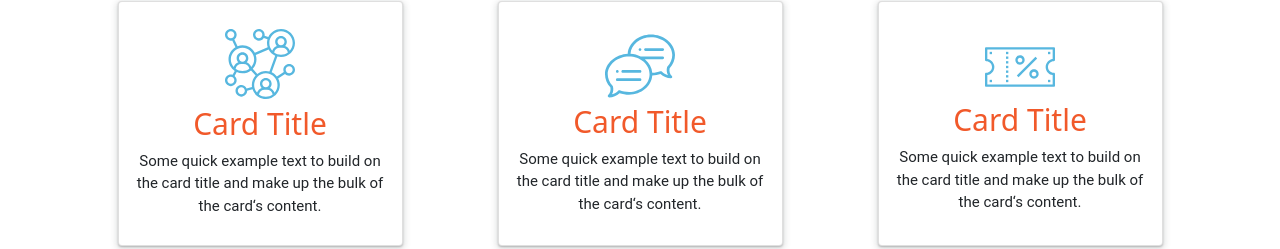
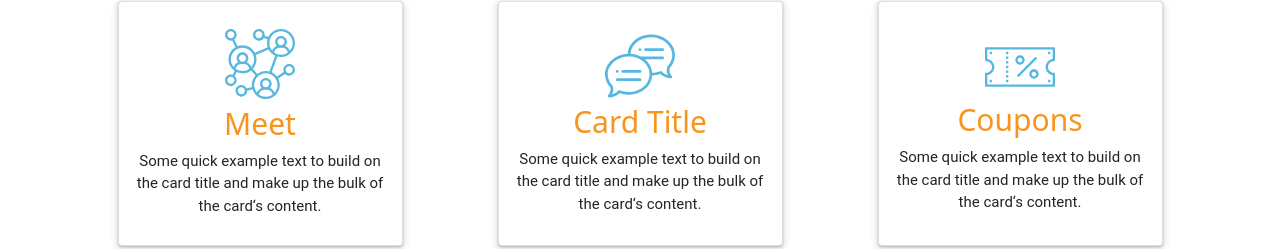
Before and after one commit to ReCoded-Org/capstone-turkey-love-thy-neighbour, a React (Create React App) app: page / in a window 1280 px wide. Shown: the part 1826-2075 px from the top of the page. Built offline with nearby package versions, Linux system fonts and the light colour scheme; no server answers.

Commit message:
Tweak styles, add the header content of the cards

```diff
--- a/src/components/Features/index.jsx
+++ b/src/components/Features/index.jsx
@@ -19,7 +19,7 @@ function Features() {
           <Col xs={12} sm={12} md={3}>
             <Card className="d-flex flex-column align-items-center justify-content-center">
               <NetworkImg className="network-svg img-fluid" />
-              <Card.Title>Card Title</Card.Title>
+              <Card.Title>Meet</Card.Title>
               <Card.Text>
                 Some quick example text to build on the card title and make up
                 the bulk of the card&lsquo;s content.
@@ -41,7 +41,7 @@ function Features() {
             <Card className="d-flex flex-column align-items-center justify-content-center">
               <CouponImg className="coupon-svg img-fluid" />
 
-              <Card.Title>Card Title</Card.Title>
+              <Card.Title>Coupons</Card.Title>
               <Card.Text>
                 Some quick example text to build on the card title and make up
                 the bulk of the card&lsquo;s content.
--- a/src/components/Features/index.scss
+++ b/src/components/Features/index.scss
@@ -79,6 +79,7 @@
 
             .card-title {
               color: $logo-red;
+              transition: all ease-in-out 300ms;
             }
 
             .card-text {
@@ -88,7 +89,8 @@
           }
 
           & > .card-title {
-            color: $logo-red;
+            color: $logo-orange;
+            transition: all ease-in-out 300ms;
 
             @media screen and (min-width: 992px) and (max-width: 1259px) {
               font-size: 25px;
```
